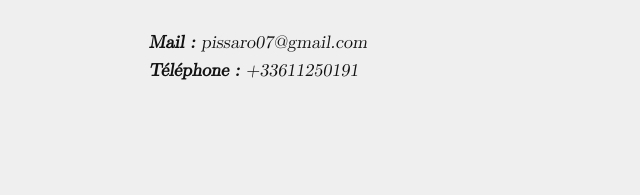
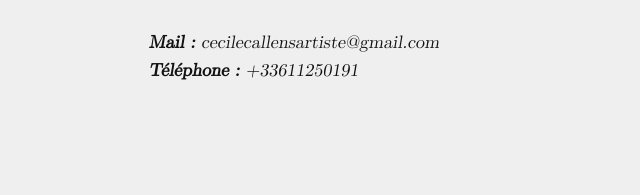
Before and after one commit to cecilecallens/cecilecallens.github.io, a website: page index.pug in a window 1280 px wide. Shown: the part 10821-11016 px from the top of the page, 299-939 px from the left. Drawn offline with nearby package versions, Linux system fonts and the light colour scheme; files that its build step writes are made by us from their sources; files whose address does not match are found by name.

Commit message:
Update email

```diff
--- a/index.pug
+++ b/index.pug
@@ -422,7 +422,7 @@ html(lang="en")
 				.blurb
 					h2 Me #[strong contacter]
 					p Mail :
-						| <a href="mailto:pissaro07@gmail.com">pissaro07@gmail.com</a><br />
+						| <a href="mailto:cecilecallensartiste@gmail.com">cecilecallensartiste@gmail.com</a><br />
 						| Téléphone :
 						| <a href="tel:+33611250191">+33611250191</a>
 					//- .social
```
Also changed, not shown: index.html.
